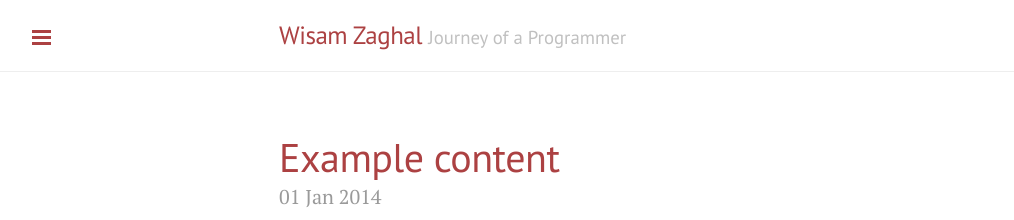
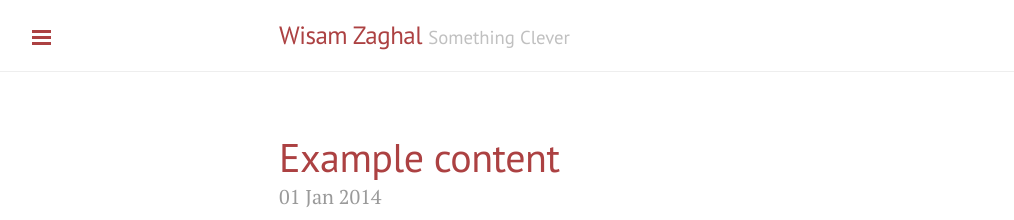
Before and after one commit to wisamjs/jekyll-blog, a Jekyll site: the page built from index.html, in a window 1280 px wide and 900 px high. Shown: the top 220 px of the window, without its empty margins (1-1015 px from the left). Built offline with Jekyll 4.4.1, drawn with Linux system fonts in a browser that asks for light colours; Markdown is read by kramdown in place of the engine named in the settings; the list of posts is cut into pages by our own code.

Commit message:
Remove references to Poole template and slowly personalize

```diff
--- a/_config.yml
+++ b/_config.yml
@@ -10,7 +10,7 @@ relative_permalinks: true
 
 # Setup
 title:               Wisam Zaghal
-tagline:             'Journey of a Programmer'
+tagline:             'Something Clever'
 description:         'Cras mattis consectetur purus sit amet fermentum. Praesent commodo cursus magna, vel scelerisque nisl consectetur et. Made by <a href="https://twitter.com/_wzaghal" target="_blank">@_wzaghal</a>.'
 url:                 http://lanyon.getpoole.com
 baseurl:             /
```
